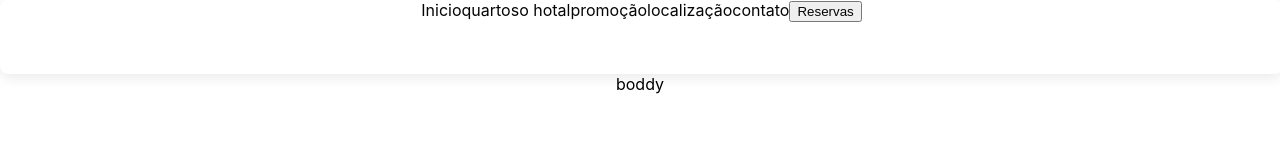
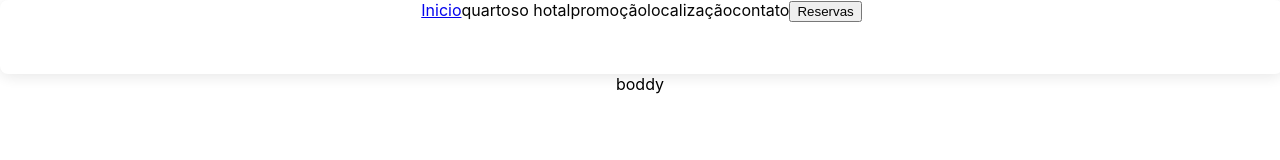
Before and after one commit to dekopossas/hotelSinglePage, a React (Create React App) app in the folder itaparica-hotel/: page / in a window 1280 px wide. Shown: the top 160 px of the page. Built offline with nearby package versions, Linux system fonts and the light colour scheme.

Commit message:
tentando usar uma imagem

```diff
--- a/itaparica-hotel/src/componentes/Navbar/index.js
+++ b/itaparica-hotel/src/componentes/Navbar/index.js
@@ -19,7 +19,7 @@ const Button2 = styled.button``;
 const NavBar = () => {
   return (
     <Nav>
-      <Button1>Inicio</Button1>
+      <Button1 href="#">Inicio</Button1>
       <Button1>quartos</Button1>
       <Button1>o hotal</Button1>
       <Button1>promoção</Button1>
```
